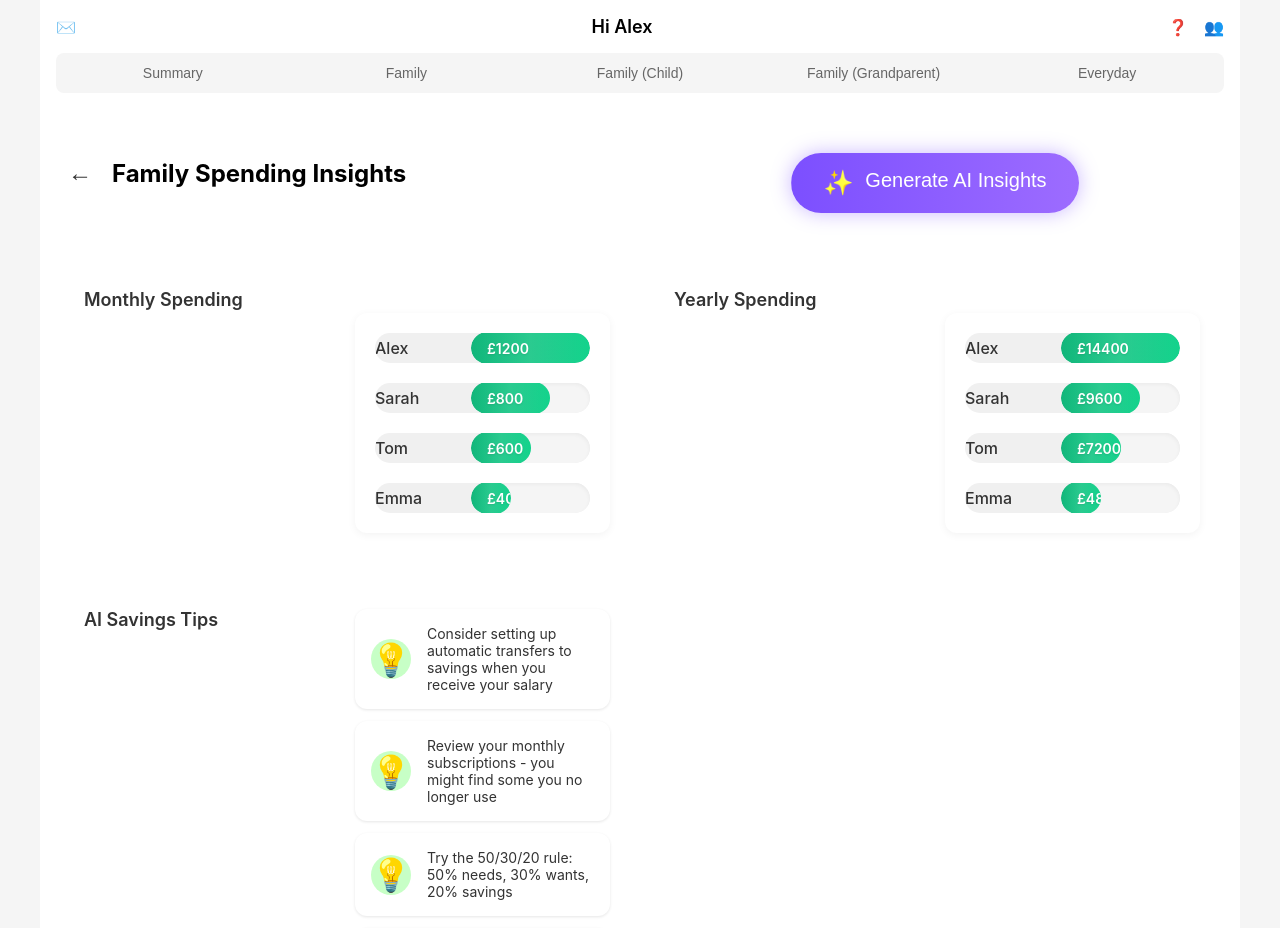
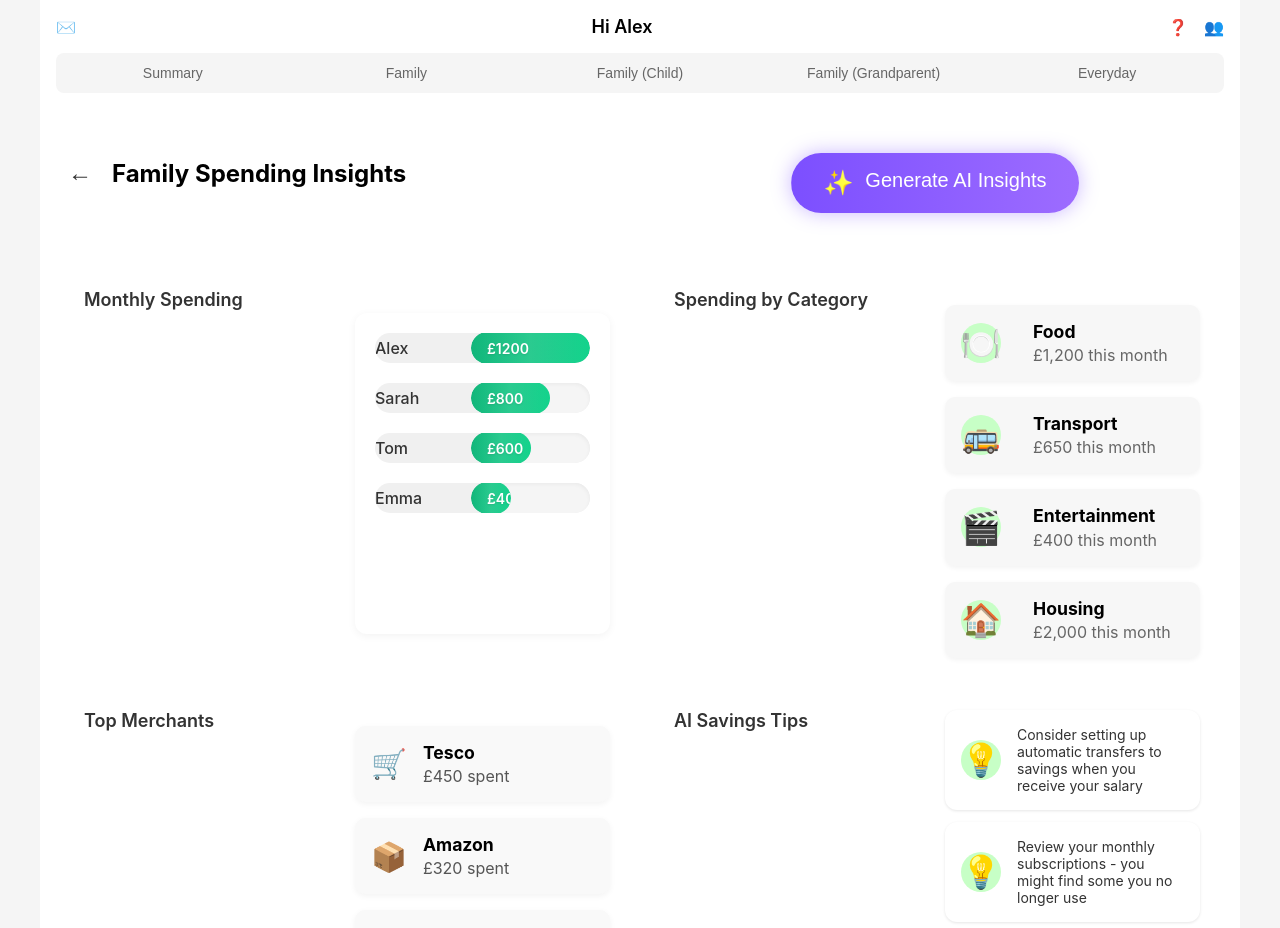
Before and after one commit to OsmanAli20/Quantum-Drift, a React (Create React App) app: page /insights in a window 1280 px wide. Shown: the top 928 px of the page. Built offline with nearby package versions, Linux system fonts and the light colour scheme.

Commit message:
spending insights

```diff
--- a/src/pages/insights.jsx
+++ b/src/pages/insights.jsx
@@ -77,23 +77,67 @@ function Insights() {
         </section>
 
         <section className="spaces-section">
-          <h3>Yearly Spending</h3>
-          <div className="chart-container">
-            {yearlySpending.map((person, index) => (
-              <div key={index} className="chart-bar">
-                <div className="bar-label">{person.name}</div>
-                <div className="bar-wrapper">
-                  <div
-                    className="bar-fill"
-                    style={{ width: `${(person.amount / Math.max(...yearlySpending.map(p => p.amount))) * 100}%` }}
-                  >
-                    <span className="bar-amount">£{person.amount}</span>
-                  </div>
-                </div>
+          <h3>Spending by Category</h3>
+          <div className="category-spending">
+            <div className="category-card">
+              <div className="space-icon light-green">🍽️</div>
+              <div className="category-details">
+                <h4>Food</h4>
+                <p>£1,200 this month</p>
               </div>
-            ))}
+            </div>
+            <div className="category-card">
+              <div className="space-icon light-green">🚌</div>
+              <div className="category-details">
+                <h4>Transport</h4>
+                <p>£650 this month</p>
+              </div>
+            </div>
+            <div className="category-card">
+              <div className="space-icon light-green">🎬</div>
+              <div className="category-details">
+                <h4>Entertainment</h4>
+                <p>£400 this month</p>
+              </div>
+            </div>
+            <div className="category-card">
+              <div className="space-icon light-green">🏠</div>
+              <div className="category-details">
+                <h4>Housing</h4>
+                <p>£2,000 this month</p>
+              </div>
+            </div>
           </div>
         </section>
+
+        <section className="spaces-section">
+        <h3>Top Merchants</h3>
+        <div className="top-merchants">
+          <div className="merchant-card">
+            <div className="merchant-icon">🛒</div>
+            <div className="merchant-details">
+              <h4>Tesco</h4>
+              <p>£450 spent</p>
+            </div>
+          </div>
+          <div className="merchant-card">
+            <div className="merchant-icon">📦</div>
+            <div className="merchant-details">
+              <h4>Amazon</h4>
+              <p>£320 spent</p>
+            </div>
+          </div>
+          <div className="merchant-card">
+            <div className="merchant-icon">☕</div>
+            <div className="merchant-details">
+              <h4>Starbucks</h4>
+              <p>£180 spent</p>
+            </div>
+          </div>
+        </div>
+      </section>
+
+
 
         <section className="spaces-section">
           <h3>AI Savings Tips</h3>
--- a/src/styles/Home.css
+++ b/src/styles/Home.css
@@ -978,3 +978,64 @@
 .chart-bar:hover .bar-fill {
   filter: brightness(1.1);
 }
+
+.category-spending {
+  display: flex;
+  flex-direction: column;
+  gap: 1rem;
+  margin-top: 1rem;
+}
+
+.category-card {
+  display: flex;
+  align-items: center;
+  background-color: #f7f7f7;
+  border-radius: 10px;
+  padding: 1rem;
+  box-shadow: 0 2px 5px rgba(0,0,0,0.05);
+}
+
+.category-details {
+  margin-left: 1rem;
+}
+
+.category-details h4 {
+  margin: 0;
+  font-size: 1.1rem;
+}
+
+.category-details p {
+  margin: 0.2rem 0 0;
+  color: #666;
+}
+
+.top-merchants {
+  display: flex;
+  flex-direction: column;
+  gap: 1rem;
+  margin-top: 1rem;
+}
+
+.merchant-card {
+  display: flex;
+  align-items: center;
+  background-color: #f9f9f9;
+  border-radius: 10px;
+  padding: 1rem;
+  box-shadow: 0 2px 6px rgba(0,0,0,0.05);
+}
+
+.merchant-icon {
+  font-size: 1.8rem;
+  margin-right: 1rem;
+}
+
+.merchant-details h4 {
+  margin: 0;
+  font-size: 1.1rem;
+}
+
+.merchant-details p {
+  margin: 0.2rem 0 0;
+  color: #555;
+}
```
